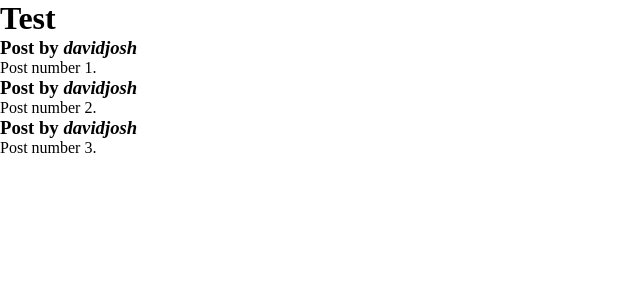
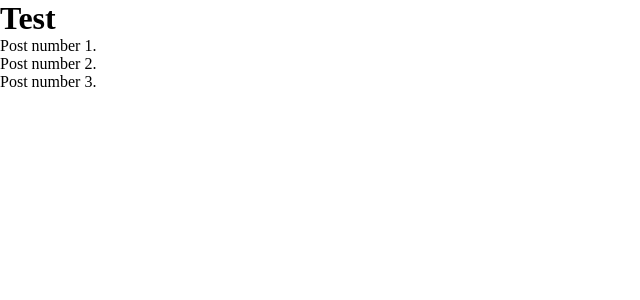
Before and after one commit to davidhammaker/Full_Stack_Wall_App_OldAttempt, a React (Create React App) app in the folder frontend/: page / in a window 1280 px wide. Shown: the top 300 px of the page, without its empty margins (0-640 px from the left). Built offline with nearby package versions, Linux system fonts and the light colour scheme.

Commit message:
Put individual posts in new Post component
Render each post in the Post component

```diff
--- /dev/null
+++ b/frontend/src/components/Post.js
@@ -0,0 +1,16 @@
+import React, { Component } from 'react';
+
+export class Post extends Component {
+    render() {
+
+        const {id, message} = this.props.post;
+
+        return (
+            <div>
+                { message }
+            </div>
+        )
+    }
+}
+
+export default Post;
--- a/frontend/src/components/Wall.js
+++ b/frontend/src/components/Wall.js
@@ -1,14 +1,14 @@
-import React, { Component } from 'react'
+import React, { Component } from 'react';
+import Post from './Post';
 
-export class NewComponent extends Component {
+export class Wall extends Component {
     render() {
         return this.props.posts.map((post) => (
             <React.Fragment>
-                <h3>Post by <em>{ post.author }</em></h3>
-                <p>{ post.message }</p>
+                <Post key={post.id} post={post}/>
             </React.Fragment>
         ));
     }
 }
 
-export default NewComponent
+export default Wall;
```
